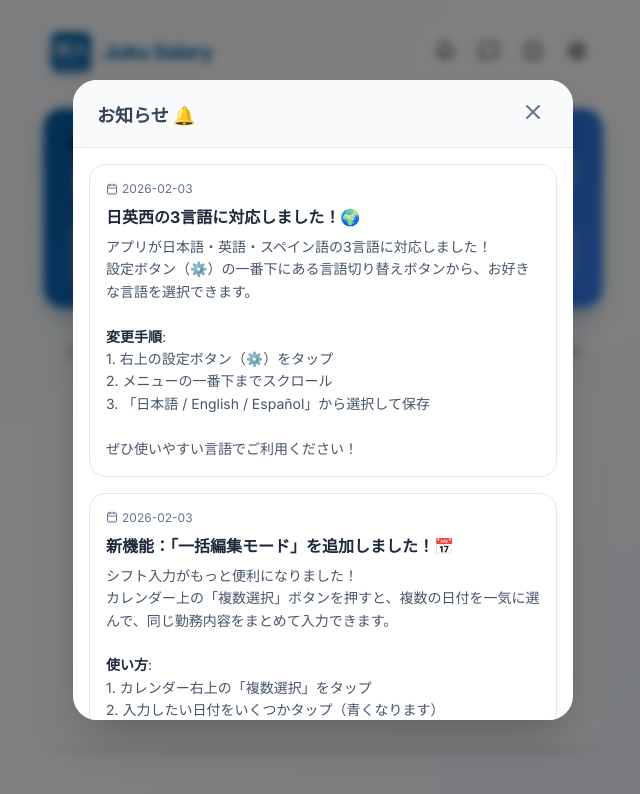
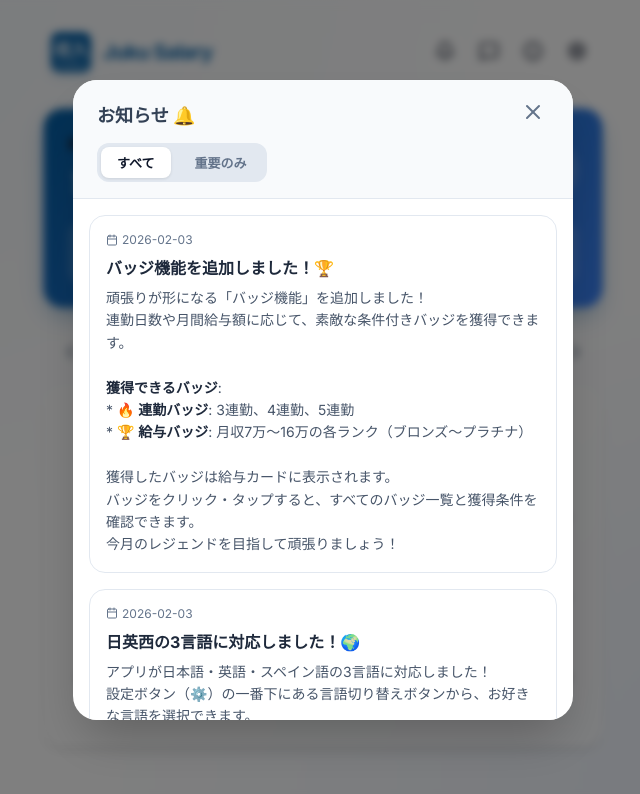
Before and after one commit to HarutoJAZZ45/juku-salary-app, a React (Vite) app: page / in a window 1280 px wide. Both pictures are taken after a click on the button 762 px from the left and 52 px from the top of the page. Shown: the top 794 px of the page, without its empty margins (317-957 px from the left). Built offline with nearby package versions, Linux system fonts and the light colour scheme.

Commit message:
Update News: Add Badge announcement and Filter feature

```diff
--- a/src/components/NewsModal.tsx
+++ b/src/components/NewsModal.tsx
@@ -10,7 +10,14 @@ interface NewsModalProps {
 
 export const NewsModal: React.FC<NewsModalProps> = ({ isOpen, onClose }) => {
     const { t, language } = useTranslation();
+    const [filter, setFilter] = React.useState<'all' | 'important'>('all');
+
     if (!isOpen) return null;
+
+    const filteredItems = NEWS_ITEMS.filter(item => {
+        if (filter === 'important') return item.important;
+        return true;
+    });
 
     return (
         <div style={{
@@ -32,22 +39,56 @@ export const NewsModal: React.FC<NewsModalProps> = ({ isOpen, onClose }) => {
                 <div style={{
                     padding: '16px 24px',
                     borderBottom: '1px solid #e2e8f0',
-                    display: 'flex', justifyContent: 'space-between', alignItems: 'center',
+                    display: 'flex', flexDirection: 'column', gap: '12px',
                     background: '#f8fafc'
                 }}>
-                    <h3 style={{ margin: 0, fontSize: '18px', color: '#334155' }}>{t.app.newsTitle} 🔔</h3>
-                    <button onClick={onClose} style={{ background: 'none', border: 'none', cursor: 'pointer', padding: '4px' }}>
-                        <X size={24} color="#64748b" />
-                    </button>
+                    <div style={{ display: 'flex', justifyContent: 'space-between', alignItems: 'center' }}>
+                        <h3 style={{ margin: 0, fontSize: '18px', color: '#334155' }}>{t.app.newsTitle} 🔔</h3>
+                        <button onClick={onClose} style={{ background: 'none', border: 'none', cursor: 'pointer', padding: '4px' }}>
+                            <X size={24} color="#64748b" />
+                        </button>
+                    </div>
+
+                    {/* Filter Tabs */}
+                    <div style={{ display: 'flex', gap: '8px', padding: '4px', background: '#e2e8f0', borderRadius: '12px', width: 'fit-content' }}>
+                        <button
+                            onClick={() => setFilter('all')}
+                            style={{
+                                border: 'none',
+                                background: filter === 'all' ? 'white' : 'transparent',
+                                color: filter === 'all' ? '#0f172a' : '#64748b',
+                                padding: '6px 16px', borderRadius: '8px',
+                                fontSize: '13px', fontWeight: 600,
+                                cursor: 'pointer', transition: 'all 0.2s',
+                                boxShadow: filter === 'all' ? '0 1px 3px rgba(0,0,0,0.1)' : 'none'
+                            }}
+                        >
+                            {t.app.newsFilterAll}
+                        </button>
+                        <button
+                            onClick={() => setFilter('important')}
+                            style={{
+                                border: 'none',
+                                background: filter === 'important' ? 'white' : 'transparent',
+                                color: filter === 'important' ? '#e11d48' : '#64748b',
+                                padding: '6px 16px', borderRadius: '8px',
+                                fontSize: '13px', fontWeight: 600,
+                                cursor: 'pointer', transition: 'all 0.2s',
+                                boxShadow: filter === 'important' ? '0 1px 3px rgba(0,0,0,0.1)' : 'none'
+                            }}
+                        >
+                            {t.app.newsFilterImportant}
+                        </button>
+                    </div>
                 </div>
 
                 {/* Content List */}
                 <div style={{ flex: 1, overflowY: 'auto', padding: '16px' }}>
-                    {NEWS_ITEMS.length === 0 ? (
+                    {filteredItems.length === 0 ? (
                         <p style={{ textAlign: 'center', color: '#64748b', marginTop: '32px' }}>{t.app.newsEmpty}</p>
                     ) : (
                         <div style={{ display: 'flex', flexDirection: 'column', gap: '16px' }}>
-                            {NEWS_ITEMS.map((item) => (
+                            {filteredItems.map((item) => (
                                 <div key={item.id} style={{
                                     border: '1px solid #e2e8f0',
                                     borderRadius: '16px',
--- a/src/data/news.ts
+++ b/src/data/news.ts
@@ -9,6 +9,48 @@ export interface NewsItem {
 }
 
 export const NEWS_ITEMS: NewsItem[] = [
+    {
+        id: '20260203-05',
+        date: '2026-02-03',
+        title: {
+            ja: 'バッジ機能を追加しました！🏆',
+            en: 'Achievements (Badges) Added! 🏆',
+            es: '¡Logros (Insignias) Añadidos! 🏆'
+        },
+        content: {
+            ja: `頑張りが形になる「バッジ機能」を追加しました！
+連勤日数や月間給与額に応じて、素敵な条件付きバッジを獲得できます。
+
+**獲得できるバッジ**:
+* 🔥 **連勤バッジ**: 3連勤、4連勤、5連勤
+* 🏆 **給与バッジ**: 月収7万〜16万の各ランク（ブロンズ〜プラチナ）
+
+獲得したバッジは給与カードに表示されます。
+バッジをクリック・タップすると、すべてのバッジ一覧と獲得条件を確認できます。
+今月のレジェンドを目指して頑張りましょう！`,
+            en: `We've added an "Achievements" feature to visualize your hard work!
+You can earn badges based on your consecutive working days and monthly earnings.
+
+**Available Badges**:
+* 🔥 **Streak Badges**: 3, 4, and 5 consecutive days
+* 🏆 **Earnings Badges**: Bronze to Platinum ranks based on monthly income
+
+Earned badges will appear on your Salary Summary card.
+Click/Tap a badge to see the full list and requirements.
+Aim for Platinum!`,
+            es: `¡Hemos añadido una función de "Logros" para visualizar tu esfuerzo!
+Puedes ganar insignias basadas en tus días de trabajo consecutivos y tus ingresos mensuales.
+
+**Insignias Disponibles**:
+* 🔥 **Insignias de Racha**: 3, 4 y 5 días consecutivos
+* 🏆 **Insignias de Ingresos**: Rangos de Bronce a Platino basados en ingresos mensuales
+
+Las insignias ganadas aparecerán en tu tarjeta de Resumen de Salario.
+Haz clic/toca una insignia para ver la lista completa y los requisitos.
+¡Apunta al Platino!`
+        },
+        important: false,
+    },
     {
         id: '20260203-04',
         date: '2026-02-03',
--- a/src/locales/en.ts
+++ b/src/locales/en.ts
@@ -69,6 +69,8 @@ export const en: Translation = {
         editButton: 'Batch Edit',
         newsTitle: 'News',
         newsEmpty: 'No news available',
+        newsFilterAll: 'All',
+        newsFilterImportant: 'Important',
     },
     badges: {
         streakBronze: '3-Day Streak',
--- a/src/locales/es.ts
+++ b/src/locales/es.ts
@@ -69,6 +69,8 @@ export const es: Translation = {
         editButton: 'Edición por lotes',
         newsTitle: 'Noticias',
         newsEmpty: 'No hay noticias disponibles',
+        newsFilterAll: 'Todo',
+        newsFilterImportant: 'Importante',
     },
     badges: {
         streakBronze: 'Racha de 3 días',
--- a/src/locales/ja.ts
+++ b/src/locales/ja.ts
@@ -69,6 +69,8 @@ export const ja: Translation = {
         editButton: 'まとめて編集',
         newsTitle: 'お知らせ',
         newsEmpty: 'お知らせはありません',
+        newsFilterAll: 'すべて',
+        newsFilterImportant: '重要のみ',
     },
     badges: {
         streakBronze: '3連勤',
--- a/src/locales/types.ts
+++ b/src/locales/types.ts
@@ -69,6 +69,8 @@ export interface Translation {
         editButton: string;
         newsTitle: string;
         newsEmpty: string;
+        newsFilterAll: string;
+        newsFilterImportant: string;
     };
     badges: {
         streakBronze: string;
```
